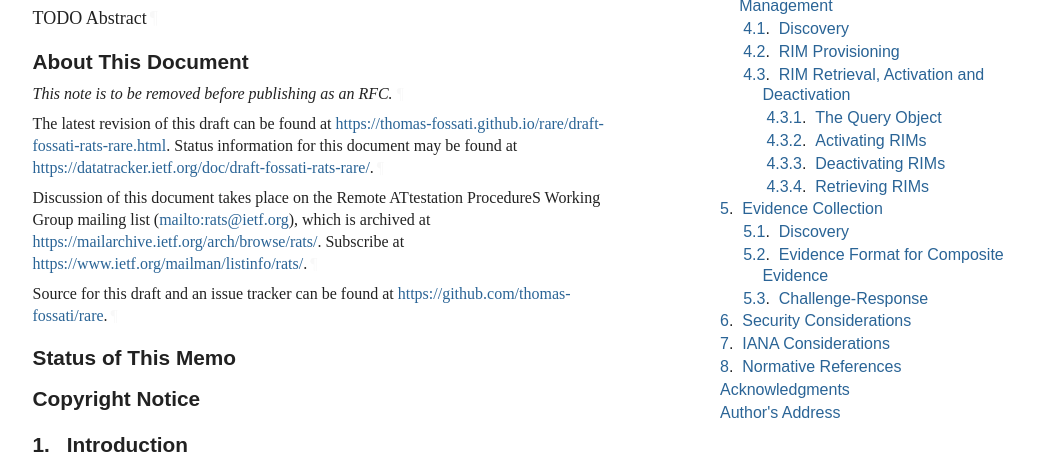
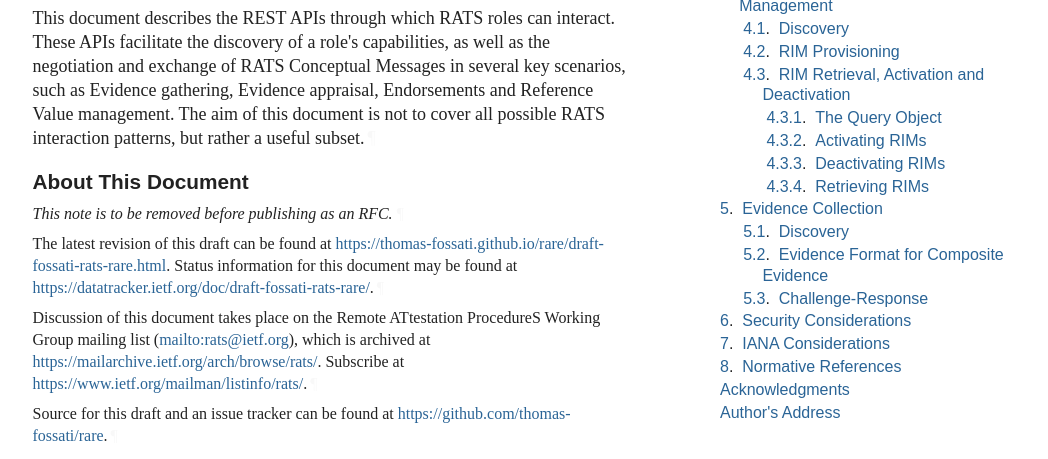
Before and after one commit to thomas-fossati/rare, a plain HTML site: page draft-fossati-rats-rare.html in a window 1280 px wide. Shown: the part 341-800 px from the top of the page, without its empty margins (92-1140 px from the left). Drawn offline with Linux system fonts and the light colour scheme; a web font is replaced by a local one.

Commit message:
Script updating gh-pages from ae039be. [ci skip]

```diff
--- a/draft-fossati-rats-rare.html
+++ b/draft-fossati-rats-rare.html
@@ -7,7 +7,9 @@
 <title>RATS ReST APIs</title>
 <meta content="Thomas Fossati" name="author">
 <meta content="
-       TODO Abstract
+       This document describes the REST APIs through which RATS roles can interact.
+These APIs facilitate the discovery of a role's capabilities, as well as the negotiation and exchange of RATS Conceptual Messages in several key scenarios, such as Evidence gathering, Evidence appraisal, Endorsements and Reference Value management.
+The aim of this document is not to cover all possible RATS interaction patterns, but rather a useful subset.
     " name="description">
 <meta content="xml2rfc 3.34.0" name="generator">
 <meta content="RATS" name="keyword">
@@ -1080,7 +1082,9 @@ svg {
 <h1 id="title">RATS ReST APIs</h1>
 <section id="section-abstract">
       <h2 id="abstract"><a href="#abstract" class="selfRef">Abstract</a></h2>
-<p id="section-abstract-1">TODO Abstract<a href="#section-abstract-1" class="pilcrow">¶</a></p>
+<p id="section-abstract-1">This document describes the REST APIs through which RATS roles can interact.
+These APIs facilitate the discovery of a role's capabilities, as well as the negotiation and exchange of RATS Conceptual Messages in several key scenarios, such as Evidence gathering, Evidence appraisal, Endorsements and Reference Value management.
+The aim of this document is not to cover all possible RATS interaction patterns, but rather a useful subset.<a href="#section-abstract-1" class="pilcrow">¶</a></p>
 </section>
 <section class="note rfcEditorRemove" id="section-note.1">
       <h2 id="name-about-this-document">
```
Also changed, not shown: draft-fossati-rats-rare.txt (+7 -1 lines).
